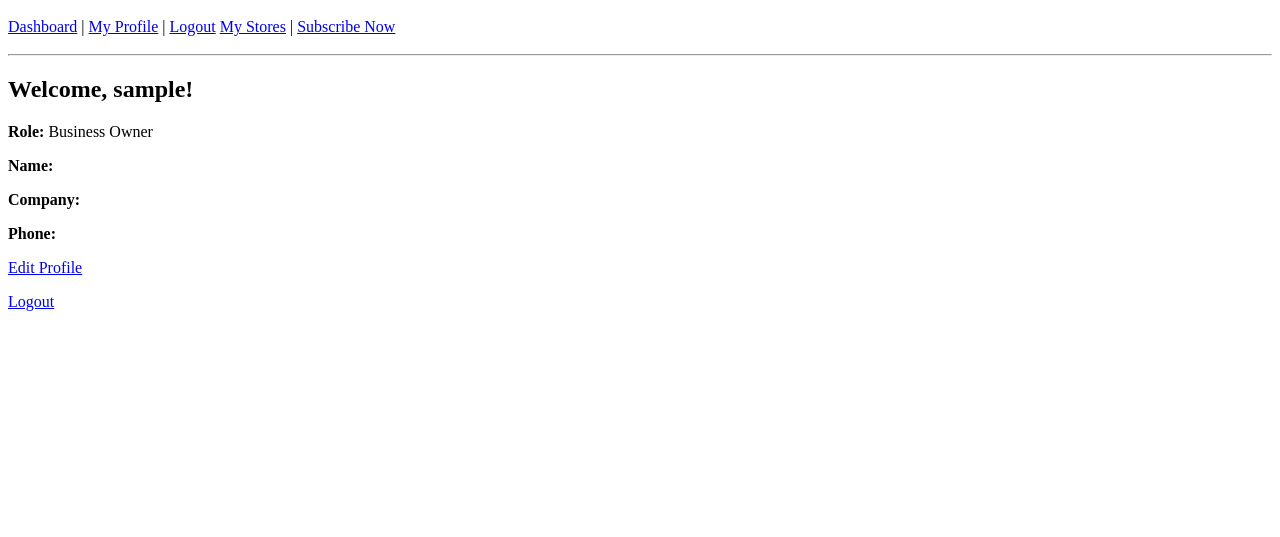
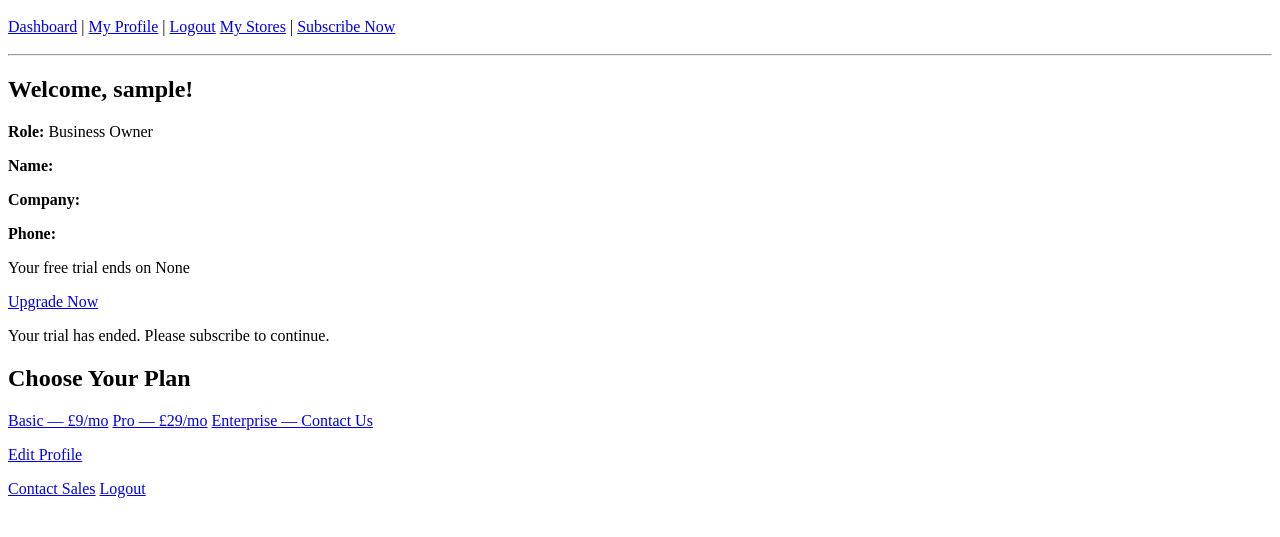
Before and after one commit to Zarish-Rose/meridian_market, a Django app: page /accounts/dashboard/ in a window 1280 px wide. Shown: the top 537 px of the page. Run offline with Django 5.2, Linux system fonts and the light colour scheme; the visitor is signed in with stand-in values (Sample User, id 1); parts of the project's set-up code (start-up, migrations or seed data) failed here and were passed over.

Commit message:
Add subscription tiers - basic, pro, enterprise

```diff
--- a/accounts/models.py
+++ b/accounts/models.py
@@ -21,3 +21,18 @@ class Profile(models.Model):
     ]
 
     role = models.CharField(max_length=20, choices=ROLE_CHOICES, default='owner')
+
+    stripe_customer_id = models.CharField(max_length=255, blank=True, null=True)
+    stripe_subscription_id = models.CharField(max_length=255, blank=True, null=True)
+    subscription_tier = models.CharField(
+        max_length=20,
+        choices=[
+            ('free', 'Free Trial'),
+            ('basic', 'Basic'),
+            ('pro', 'Pro'),
+            ('enterprise', 'Enterprise'),
+        ],
+        default='free'
+    )
+    trial_ends_at = models.DateTimeField(blank=True, null=True)
+    is_subscribed = models.BooleanField(default=False)
--- a/templates/accounts/dashboard.html
+++ b/templates/accounts/dashboard.html
@@ -10,6 +10,21 @@
 <p><strong>Company:</strong> {{ request.user.profile.company_name }}</p>
 <p><strong>Phone:</strong> {{ request.user.profile.phone }}</p>
 
+{% if user.profile.subscription_tier == 'free' %}
+    <p>Your free trial ends on {{ user.profile.trial_ends_at }}</p>
+    <a href="{% url 'pricing' %}">Upgrade Now</a>
+{% endif %}
+
+{% if not user.profile.is_subscribed %}
+    <p>Your trial has ended. Please subscribe to continue.</p>
+{% endif %}
+
+<h2>Choose Your Plan</h2>
+<a href="{% url 'checkout' 'basic' %}">Basic — £9/mo</a>
+<a href="{% url 'checkout' 'pro' %}">Pro — £29/mo</a>
+<a href="/contact-enterprise/">Enterprise — Contact Us</a>
+
 <p><a href="{% url 'edit_profile' %}">Edit Profile</a></p>
+<a href="/contact/">Contact Sales</a>
 <a href="{% url 'logout' %}">Logout</a>
 {% endblock %}
```
Also changed, not shown: billing/decorators.py (+13 -1 lines), billing/views.py (+22 -0 lines), billing/webhooks.py (+26 -0 lines).
